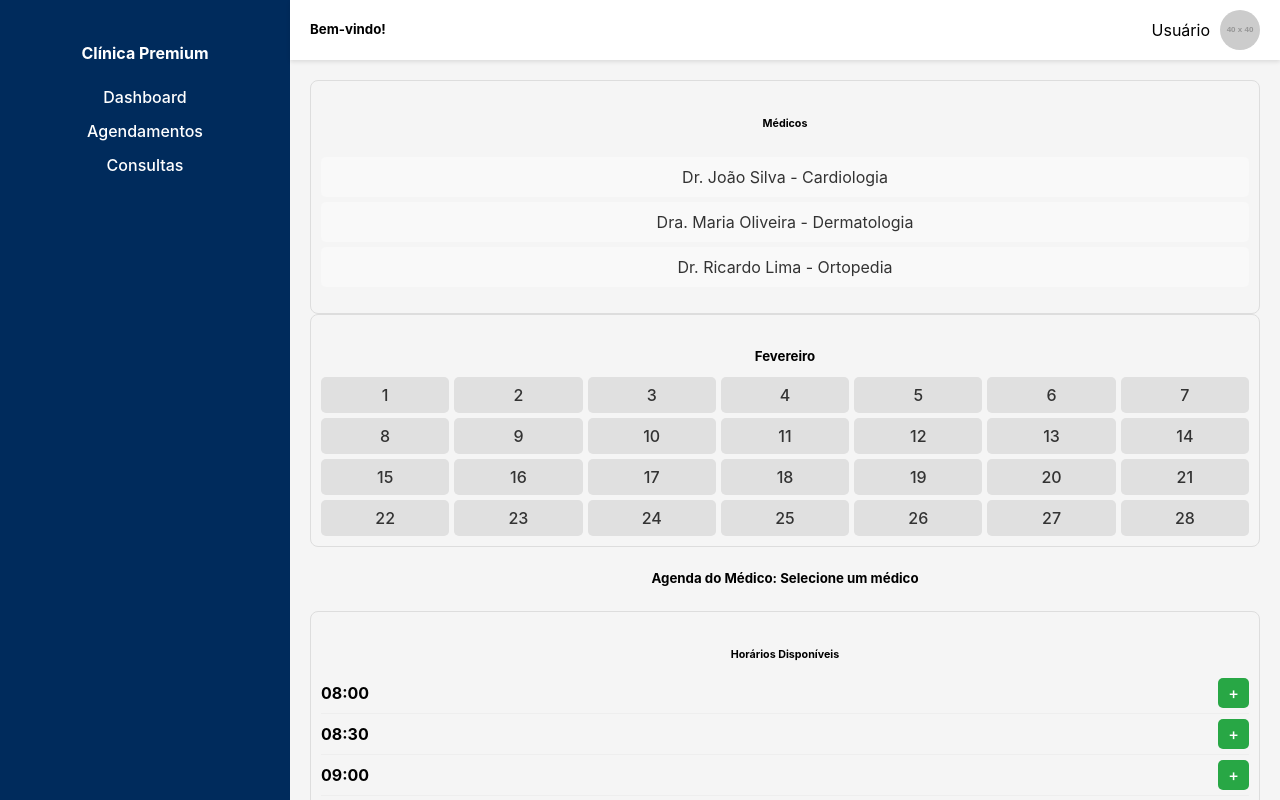
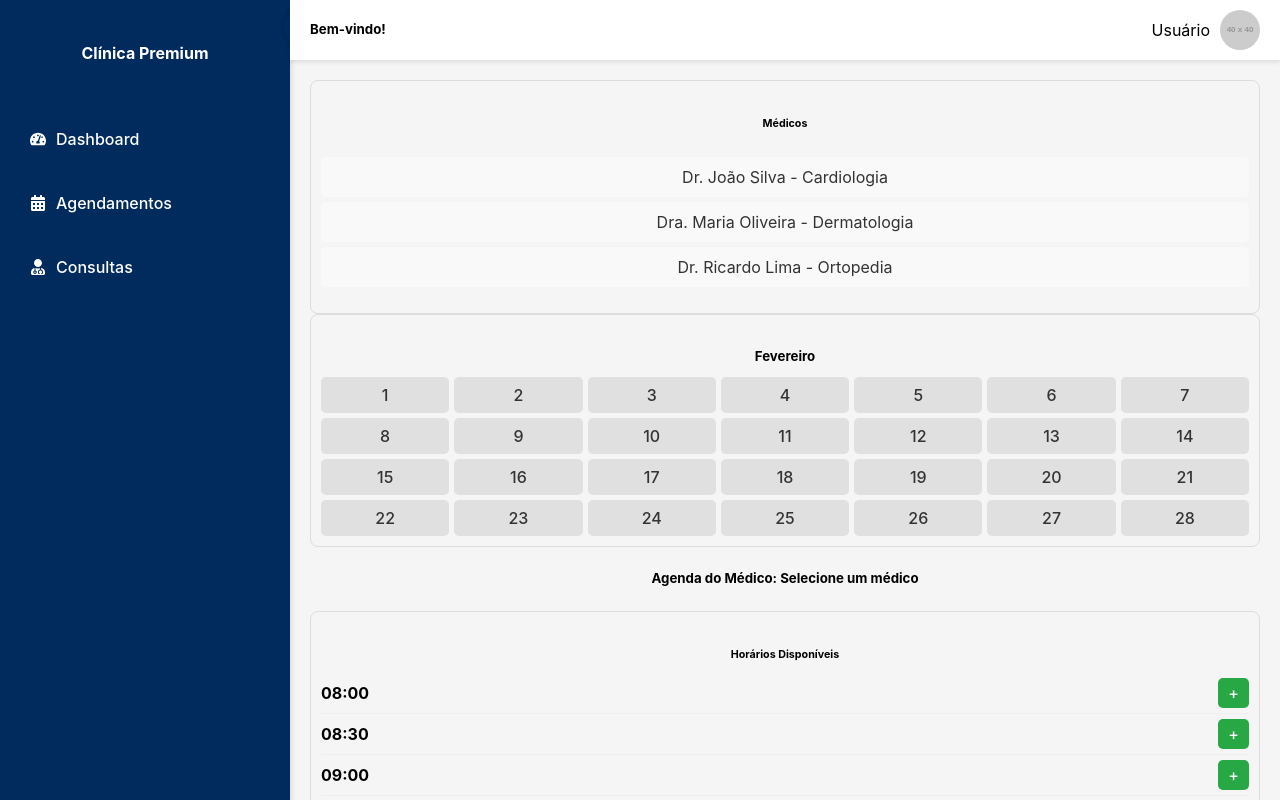
Before and after one commit to joaolrocha/advhealth, a React (Vite) app: page /schedule in a window 1280 px wide. Built offline with nearby package versions, Linux system fonts and the light colour scheme.

Commit message:
styling the side bar

```diff
--- a/package.json
+++ b/package.json
@@ -14,6 +14,7 @@
     "react": "^18.3.1",
     "react-bootstrap": "^2.10.6",
     "react-dom": "^18.3.1",
+    "react-icons": "^5.4.0",
     "react-router-dom": "^7.0.2",
     "recharts": "^2.15.0"
   },
--- a/src/components/Sidebar.tsx
+++ b/src/components/Sidebar.tsx
@@ -1,29 +1,105 @@
-import React from 'react';
+import React, { useState } from 'react';
 import { Link } from 'react-router-dom';
+import { FaBars, FaTimes, FaTachometerAlt, FaCalendarAlt, FaUserMd } from 'react-icons/fa';
 
 const Sidebar: React.FC = () => {
+  const [isCollapsed, setIsCollapsed] = useState(false);
+
+  const toggleSidebar = () => {
+    setIsCollapsed(!isCollapsed);
+  };
+
   return (
     <div
       style={{
-        width: '250px',
+        width: isCollapsed ? '80px' : '250px',
         height: '100vh',
         backgroundColor: '#002b5c',
         color: '#fff',
         display: 'flex',
         flexDirection: 'column',
         padding: '20px',
+        transition: 'width 0.3s ease',
+        boxShadow: '2px 0 5px rgba(0,0,0,0.1)',
+        position: 'relative',
+        zIndex: 1000,
       }}
     >
-      <h4 style={{ marginBottom: '20px', textAlign: 'center' }}>Clínica Premium</h4>
-      <nav style={{ display: 'flex', flexDirection: 'column', gap: '10px' }}>
-        <Link to="/dashboard" style={{ color: '#fff', textDecoration: 'none' }}>
-          Dashboard
+      {/* Botão de Toggle */}
+      <div
+        style={{
+          position: 'absolute',
+          top: '10px',
+          right: '-20px',
+          backgroundColor: '#002b5c',
+          color: '#fff',
+          padding: '5px',
+          borderRadius: '50%',
+          cursor: 'pointer',
+          boxShadow: '0 0 5px rgba(0,0,0,0.2)',
+        }}
+        onClick={toggleSidebar}
+      >
+        {isCollapsed ? <FaBars /> : <FaTimes />}
+      </div>
+
+      {/* Logo */}
+      <div style={{ textAlign: 'center', marginBottom: '30px' }}>
+        <h4 style={{ display: isCollapsed ? 'none' : 'block' }}>Clínica Premium</h4>
+        <FaUserMd size={30} style={{ display: isCollapsed ? 'block' : 'none', margin: '0 auto' }} />
+      </div>
+
+      {/* Navegação */}
+      <nav style={{ display: 'flex', flexDirection: 'column', gap: '20px' }}>
+        <Link
+          to="/dashboard"
+          style={{
+            color: '#fff',
+            textDecoration: 'none',
+            display: 'flex',
+            alignItems: 'center',
+            gap: '10px',
+            padding: '10px',
+            borderRadius: '5px',
+            transition: 'background 0.2s',
+          }}
+        >
+          <FaTachometerAlt />
+          <span style={{ display: isCollapsed ? 'none' : 'block' }}>Dashboard</span>
         </Link>
-        <Link to="/schedule" style={{ color: '#fff', textDecoration: 'none' }}>
-          Agendamentos
+
+        <Link
+          to="/schedule"
+          style={{
+            color: '#fff',
+            textDecoration: 'none',
+            display: 'flex',
+            alignItems: 'center',
+            gap: '10px',
+            padding: '10px',
+            borderRadius: '5px',
+            transition: 'background 0.2s',
+          }}
+        >
+          <FaCalendarAlt />
+          <span style={{ display: isCollapsed ? 'none' : 'block' }}>Agendamentos</span>
         </Link>
-        <Link to="/consultations" style={{ color: '#fff', textDecoration: 'none' }}>
-          Consultas
+
+        <Link
+          to="/consultations"
+          style={{
+            color: '#fff',
+            textDecoration: 'none',
+            display: 'flex',
+            alignItems: 'center',
+            gap: '10px',
+            padding: '10px',
+            borderRadius: '5px',
+            transition: 'background 0.2s',
+          }}
+        >
+          <FaUserMd />
+          <span style={{ display: isCollapsed ? 'none' : 'block' }}>Consultas</span>
         </Link>
       </nav>
     </div>
```
Also changed, not shown: 1 other file (tests, documents, lock files or other folders).
